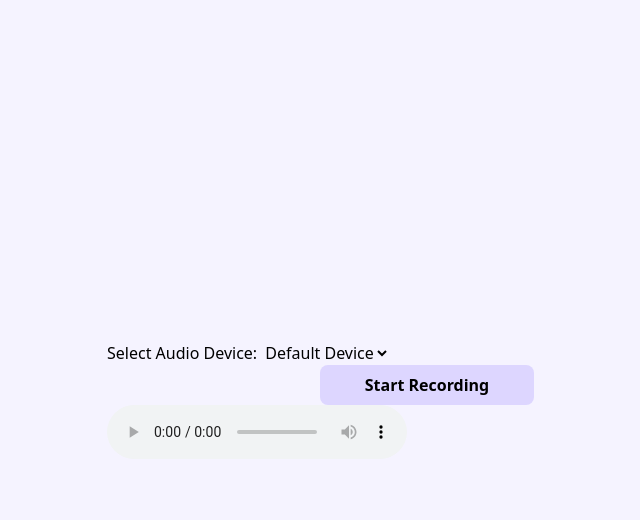
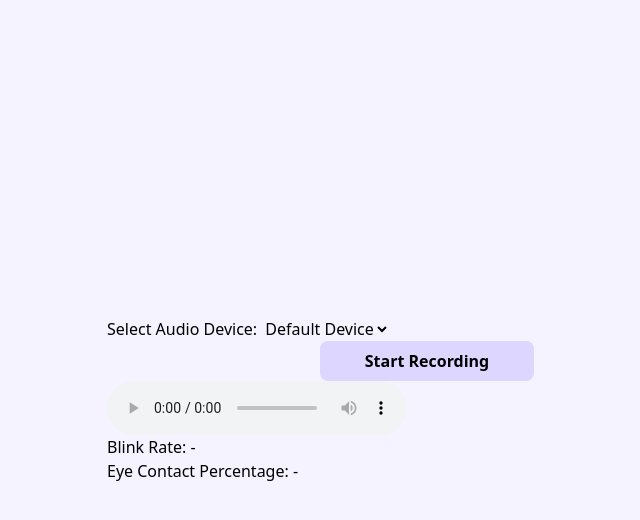
Before and after one commit to LaurenS419/helphelp, a Flask app: template templates/interview.html in a window 1280 px wide. Shown: the top 520 px of the page, without its empty margins (213-853 px from the left). Run offline with Flask 3, Linux system fonts and the light colour scheme; the template is opened without the code that fills it, so the values that code supplies are empty; style sheets or scripts are compiled from the project's sources.

Commit message:
Integrated eye contact analysis. Made it display very simply on interview.html (gonna need to move that to results.html once that file exists

```diff
--- a/CV/main.py
+++ b/CV/main.py
@@ -545,7 +545,7 @@ def record():
             # Displaying the processed frame
             cv.imshow("Eye Tracking", frame)
 
-            time.sleep(1)
+            time.sleep(0.1)
 
     except Exception as e:
         print(f"An error occurred: {e}")
@@ -562,15 +562,20 @@ def record():
             if PRINT_DATA:
                 print("Writing data to CSV...")
             timestamp_str = datetime.now().strftime("%d-%m-%Y_%H-%M-%S")
-            csv_file_name = os.path.join(
-                LOG_FOLDER, f"eye_tracking_log_{timestamp_str}.csv"
-            )
+            # csv_file_name = os.path.join(
+            #     LOG_FOLDER, f"eye_tracking_log_{timestamp_str}.csv"
+            # )
+
+            #TODO: empty the logs folder or make sure the data gets overwritten completely
+            csv_file_name = os.path.join(LOG_FOLDER, f"eye_log.csv")
             with open(csv_file_name, "w", newline="") as file:
                 writer = csv.writer(file)
                 writer.writerow(column_names)  # Writing column names
                 writer.writerows(csv_data)  # Writing data rows
             if PRINT_DATA:
                 print(f"Data written to {csv_file_name}")
+
+
 
 def start_record():
     global IS_RECORDING
--- a/app.py
+++ b/app.py
@@ -1,6 +1,7 @@
 from flask import Flask, render_template, request, jsonify
 from pydub import AudioSegment
 import os
+import CV.eye_contact
 import transcription
 
 import CV.main
@@ -43,8 +44,11 @@ def start_recording():
 @app.route("/stop_record", methods=["POST"])
 def stop_recording():
     CV.main.stop_record()
-    #TODO: do the eye contact processing thing...
-    return jsonify({"status": "Recording stopped"})
+    blink_rate, eye_contact_percentage = CV.eye_contact.results('logs\eye_log.csv')
+    return jsonify({"status": "Recording stopped",
+                    "blink_rate": blink_rate,
+                    "eye_contact_percentage": eye_contact_percentage
+    })
 
 @app.route("/upload_audio", methods=["POST"])
 def upload_audio():
--- a/templates/interview.html
+++ b/templates/interview.html
@@ -20,6 +20,11 @@
             <button id="stopButton" disabled hidden>Stop Recording</button>
         </div>
         <audio id="audioPlayback" controls></audio>
+
+        <div id="results">
+            <p>Blink Rate: <span id="blinkRate">-</span></p>
+            <p>Eye Contact Percentage: <span id="eyeContactPercentage">-</span></p>
+        </div>
     </div>
 
     <script>
@@ -105,6 +110,10 @@
             fetch("/stop_record", { method: "POST" })
                 .then(response => response.json())
                 .then(data => {
+                    // Display the results
+                    document.getElementById("blinkRate").textContent = data.blink_rate;
+                    document.getElementById("eyeContactPercentage").textContent = data.eye_contact_percentage;
+
                     console.log(data.status); // Log the response from the backend
                 })
                 .catch(error => {
```
Also changed, not shown: CV/eye_contact.py (added, +31 -0 lines).
